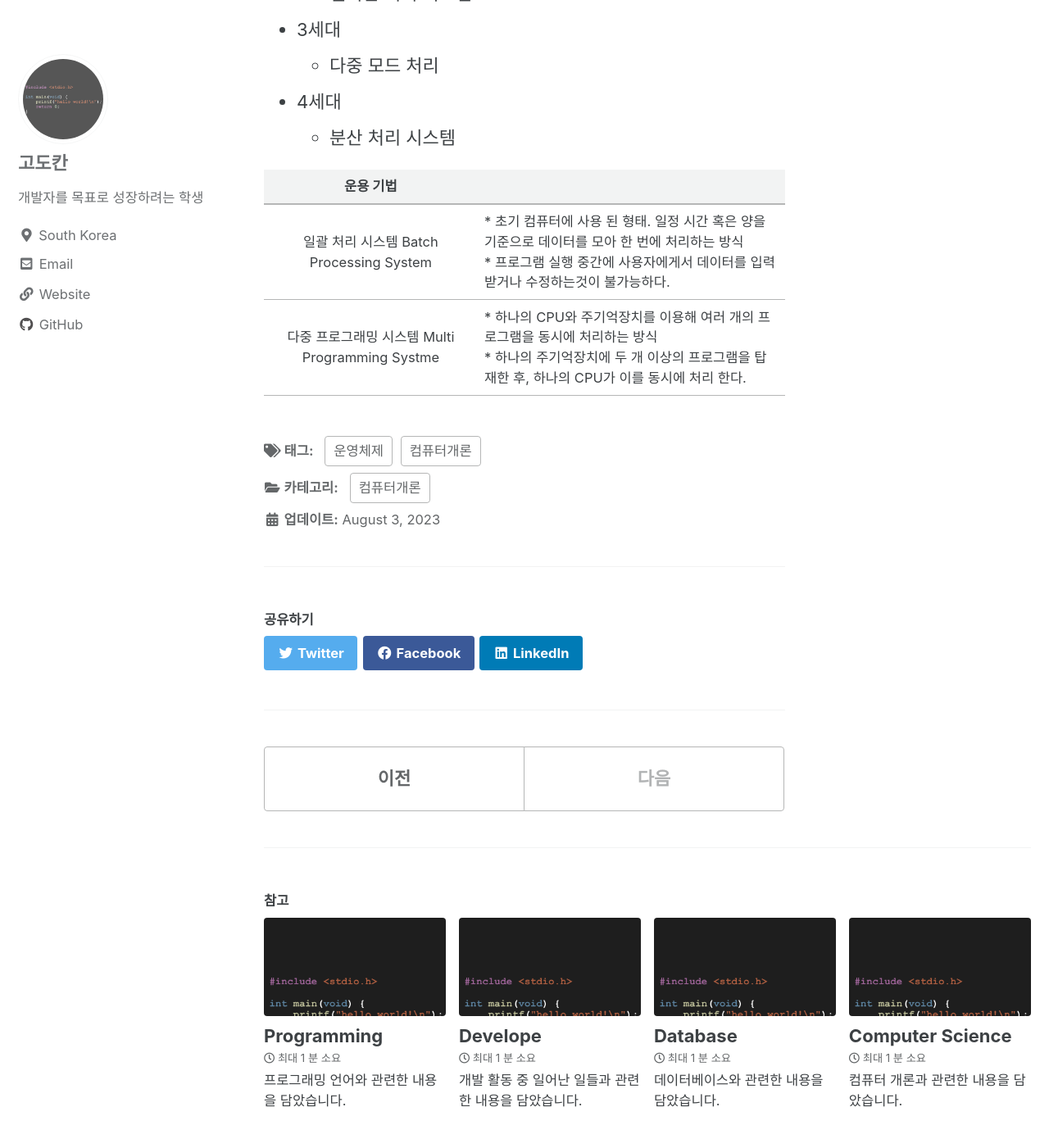
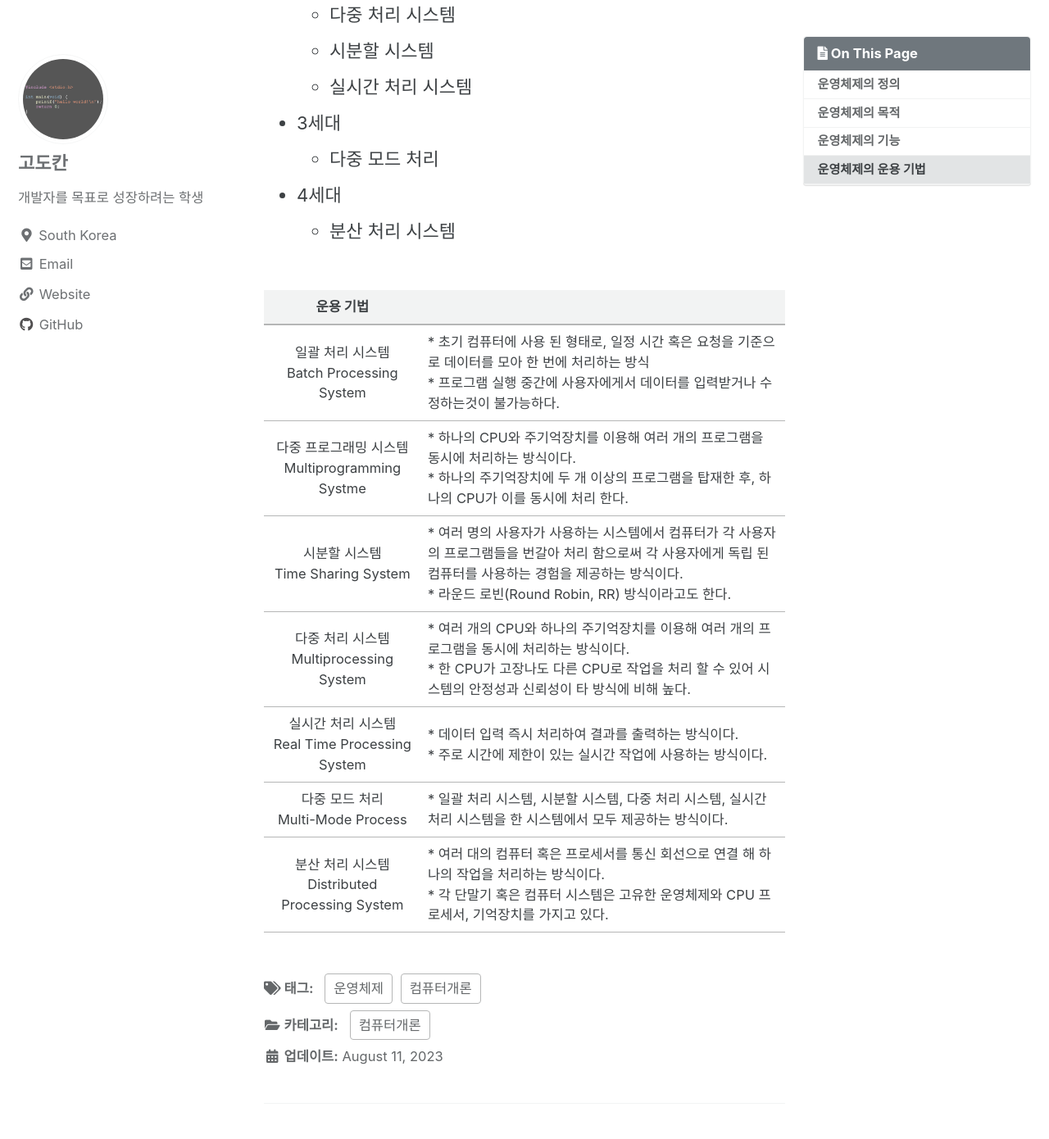
Before and after one commit to godokan/godokan.github.io, a Jekyll site: the page built from _posts/2023-08-03-cs-os.md, in a window 1280 px wide and 1400 px high, scrolled down 2562 px. Shown: the top 1390 px of the window at 82% size. Built offline with Jekyll 4.4.1, drawn with Linux system fonts in a browser that asks for light colours; cached includes are drawn as plain includes; some of the changed text lies outside the part shown.

Commit message:
운영체제 내용 최종 수정

```diff
--- a/_posts/2023-08-03-cs-os.md
+++ b/_posts/2023-08-03-cs-os.md
@@ -6,32 +6,38 @@ categories:
 tags:
     - 컴퓨터개론
     - 운영체제
-last_modified_at: 2023-08-03T18:12
+last_modified_at: 2023-08-11T19:04
+toc: true
+toc_sticky: true
 ---
 
 &nbsp;컴퓨터 시스템은 일반적으로 사용자, 소프트웨어, 하드웨어로 구성되어 있다. 사용자는 하드웨어를 직접 조작/제어 할 수 없고, 소프트웨어를 통해 간접적으로 하드웨어를 사용해 원하는 결과를 얻게 된다.
-<br>&nbsp;운영체제는 소프트웨어의 일종으로, 운용체제를 사용하는 기계는 처음 제작 할 때 구현 한 기능 외에 다른 기능을 업데이트를 통해 추가/향상 할 수 있게된다.
+
+&nbsp;운영체제는 소프트웨어의 일종으로, 운용체제를 사용하는 기계는 처음 제작 할 때 구현 한 기능 외에 다른 기능을 업데이트를 통해 추가/향상 할 수 있게된다.
 
 ## 운영체제의 정의
 
 > 사용자에게 편리한 인터페이스를 제공하고 자원을 효율적으로 관리하는 소프트웨어
 
 &nbsp;운영체제는 사용자와 컴퓨터 하드웨어 사이에 위치 해 응용 프로그램이 작업을 할 수 있도록 환경을 제공하며 인터페이스의 역할을 하는 시스템 소프트웨어의 일종으로, 컴퓨터 자원을 효율적으로 관리하며, 컴퓨터를 편리하고 효과적으로 사용할 수 있도록 환경을 제공하기 위한 프로그램의 집합이다.
-<br>&nbsp;다시말해 '사용자에게 편리한 인터페이스를 제공하고 자원을 효율적으로 관리하는 소프트웨어'로 정의 할 수 있다.
+
+&nbsp;다시말해 '사용자에게 편리한 인터페이스를 제공하고 자원을 효율적으로 관리하는 소프트웨어'로 정의 할 수 있다.
 
 
 
 ## 운영체제의 목적
 
 &nbsp;운영체제의 목적은 처리 능력 향상, 가용성 향상, 신뢰도 향상, 반환 시간 단축 등이 있다.
-<br>&nbsp;이에 운영체제의 성능으로 평가하는 기준도 각각 처리 능력, 가용도(가동률), 신뢰도, 반환 시간이 된다.
+
+&nbsp;이에따라 운영체제의 성능으로 평가하는 기준도 각각 처리 능력, 가용도(가동률), 신뢰도, 반환 시간이 된다.
 
 
 
 ## 운영체제의 기능
 
 &nbsp;운영체제의 기능을 나열하면 자원관리, 스케쥴링, 인터페이스 제공, 하드웨어 및 네트워크 관리, 자원 공유, 자원 보호, 오류 탐지 등이 있다.
-<br>&nbsp;이를 핵심 기능만 추려내면 프로세스 관리, 메인메모리 관리, 저장 장치 관리 세 가지로 분류 할 수 있다.
+
+&nbsp;이를 핵심 기능만 추려내면 프로세스 관리, 메인메모리 관리, 저장 장치 관리 세 가지로 분류 할 수 있다.
 
 * 자원관리
 	* 프로세서, 기억장치, 입출력 장치, 파일 및 정보 등의 자원 관리 기능 제공
@@ -63,9 +69,14 @@ last_modified_at: 2023-08-03T18:12
 	* 다중 모드 처리
 * 4세대
 	* 분산 처리 시스템
-
+<br><br>
 
 |운용 기법||
 |:---:|:---|
-|일괄 처리 시스템   Batch Processing System| * 초기 컴퓨터에 사용 된 형태. 일정 시간 혹은 양을 기준으로 데이터를 모아 한 번에 처리하는 방식<br>* 프로그램 실행 중간에 사용자에게서 데이터를 입력받거나 수정하는것이 불가능하다.|
-|다중 프로그래밍 시스템   Multi Programming Systme| * 하나의 CPU와 주기억장치를 이용해 여러 개의 프로그램을 동시에 처리하는 방식<br>* 하나의 주기억장치에 두 개 이상의 프로그램을 탑재한 후, 하나의 CPU가 이를 동시에 처리 한다.|
+|일괄 처리 시스템<br>Batch Processing System| * 초기 컴퓨터에 사용 된 형태로, 일정 시간 혹은 요청을 기준으로 데이터를 모아 한 번에 처리하는 방식<br>* 프로그램 실행 중간에 사용자에게서 데이터를 입력받거나 수정하는것이 불가능하다.|
+|다중 프로그래밍 시스템<br>Multiprogramming Systme| * 하나의 CPU와 주기억장치를 이용해 여러 개의 프로그램을 동시에 처리하는 방식이다.<br>* 하나의 주기억장치에 두 개 이상의 프로그램을 탑재한 후, 하나의 CPU가 이를 동시에 처리 한다.|
+|시분할 시스템<br>Time Sharing System| * 여러 명의 사용자가 사용하는 시스템에서 컴퓨터가 각 사용자의 프로그램들을 번갈아 처리 함으로써 각 사용자에게 독립 된 컴퓨터를 사용하는 경험을 제공하는 방식이다.<br>* 라운드 로빈(Round Robin, RR) 방식이라고도 한다.|
+|다중 처리 시스템<br>Multiprocessing System| * 여러 개의 CPU와 하나의 주기억장치를 이용해 여러 개의 프로그램을 동시에 처리하는 방식이다.<br>* 한 CPU가 고장나도 다른 CPU로 작업을 처리 할 수 있어 시스템의 안정성과 신뢰성이 타 방식에 비해 높다.|
+|실시간 처리 시스템<br>Real Time Processing System| * 데이터 입력 즉시 처리하여 결과를 출력하는 방식이다.<br>* 주로 시간에 제한이 있는 실시간 작업에 사용하는 방식이다.|
+|다중 모드 처리<br>Multi-Mode Process| * 일괄 처리 시스템, 시분할 시스템, 다중 처리 시스템, 실시간 처리 시스템을 한 시스템에서 모두 제공하는 방식이다.|
+|분산 처리 시스템<br>Distributed Processing System| * 여러 대의 컴퓨터 혹은 프로세서를 통신 회선으로 연결 해 하나의 작업을 처리하는 방식이다.<br>* 각 단말기 혹은 컴퓨터 시스템은 고유한 운영체제와 CPU 프로세서, 기억장치를 가지고 있다.|
```
